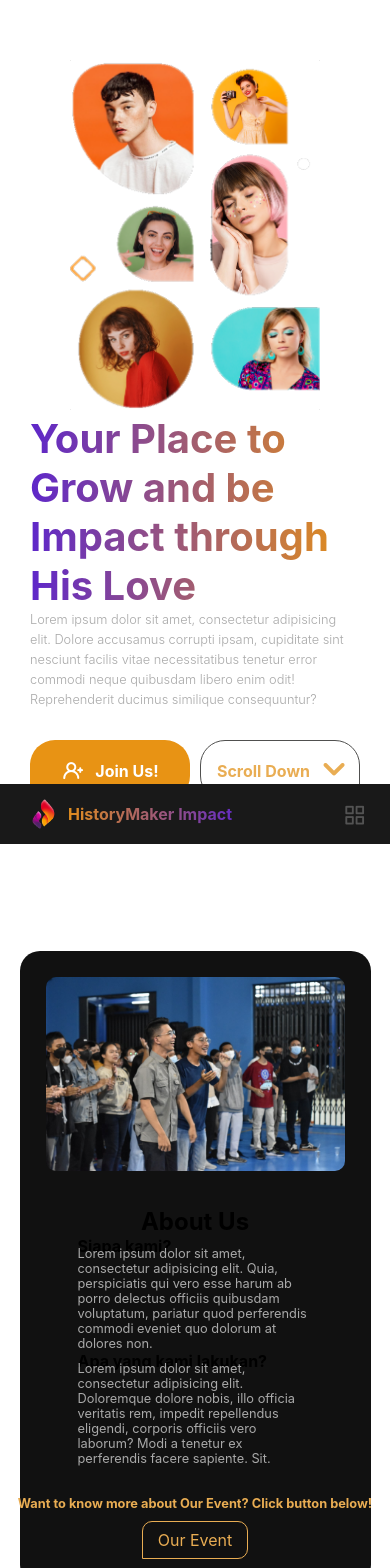
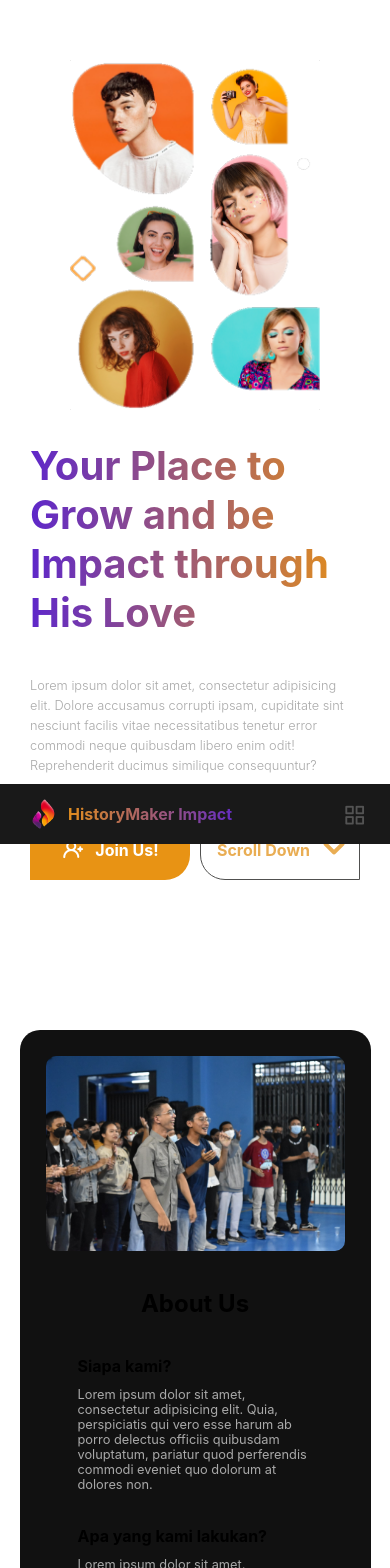
Before and after one commit to RonaldoWidiantoSiswoyo/hmi-web, a Next.js app: page / in a window 390 px wide. Shown: the top 1568 px of the page. Built offline with nearby package versions, Linux system fonts and the light colour scheme.

Commit message:
iasdsdj commit

```diff
--- a/components/About/About.module.css
+++ b/components/About/About.module.css
@@ -1,13 +1,14 @@
 .container {
   width: 100%;
   height: auto;
-  padding: 100px 0px;
+  margin: 100px 0px;
   display: flex;
   justify-content: center;
   align-items: center;
 }
 .section {
   width: 90%;
+  height: auto;
   background-color: #111111;
   border-radius: 20px;
   display: flex;
@@ -127,7 +128,7 @@
   }
   .about__right-section {
     order: 2;
-    /* width: 100%;
-    height: 500px; */
+    width: 100%;
+    height: 500px;
   }
 }
--- a/styles/globals.css
+++ b/styles/globals.css
@@ -13,8 +13,6 @@ a {
   text-decoration: none;
 }
 * {
-  padding: 0;
-  margin: 0;
   box-sizing: border-box;
 }
 /* ======= HEADER ======= */
```
